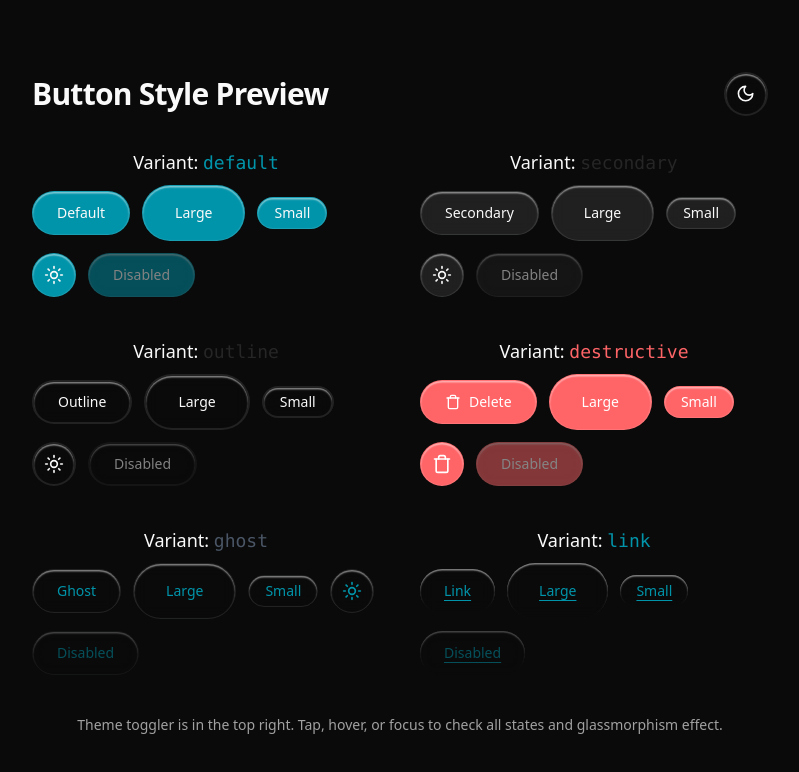
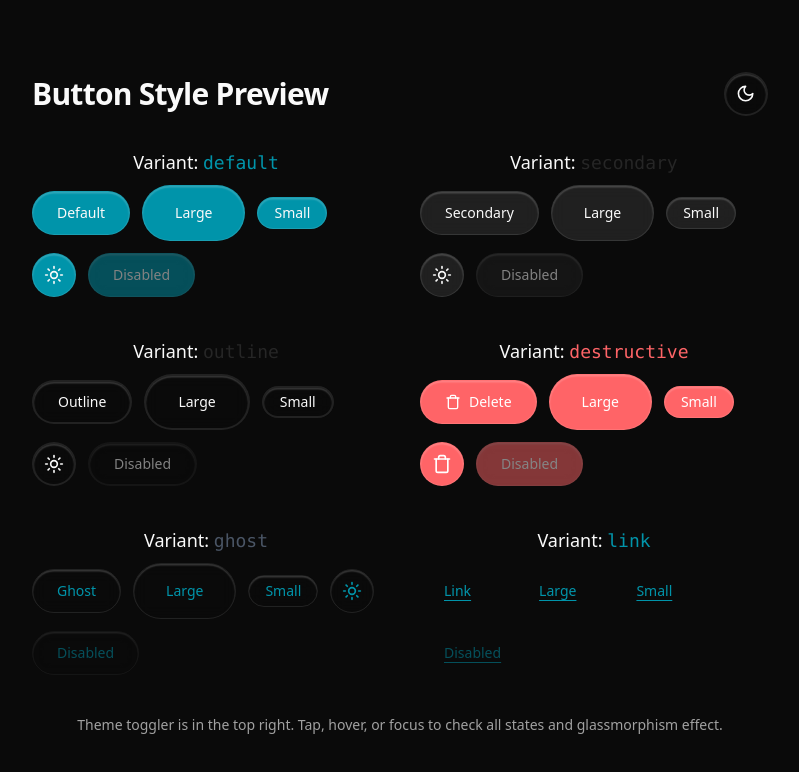
Before and after one commit to ademclk/hint, a React (Vite) app: page / in a window 1280 px wide. Shown: the top 772 px of the page, without its empty margins (240-1039 px from the left). Built offline with nearby package versions, Linux system fonts and the light colour scheme.

Commit message:
feat: custom button v2

```diff
--- a/src/components/ui/button.tsx
+++ b/src/components/ui/button.tsx
@@ -4,28 +4,23 @@ import { cva, type VariantProps } from "class-variance-authority"
 import { cn } from "@/lib/utils"
 
 const buttonVariants = cva(
-  "inline-flex items-center justify-center gap-2 whitespace-nowrap rounded-full text-sm font-medium transition-all disabled:pointer-events-none disabled:opacity-50 backdrop-blur-[8px] bg-opacity-80 border border-border" +
-  " shadow-[0_1.5px_5px_0_rgba(60,60,60,0.09)]" +
-  " [box-shadow:inset_0_1.5px_1.5px_0_rgba(255,255,255,0.5)]" +
-  " outline-none ring-0 focus-visible:ring-2 focus-visible:ring-[var(--ring)] focus-visible:ring-offset-2 transition-[box-shadow,background,ring]",
+  [
+    "inline-flex items-center justify-center gap-2 whitespace-nowrap rounded-full text-sm font-medium transition-all disabled:pointer-events-none disabled:opacity-50",
+    "outline-none ring-0 focus-visible:ring-2 focus-visible:ring-[var(--ring)] focus-visible:ring-offset-2 transition-[box-shadow,background,ring]",
+  ],
   {
     variants: {
       variant: {
-        default:
-          "bg-primary text-primary-foreground hover:bg-primary/90 active:bg-primary/80",
-        destructive:
-          "bg-destructive text-white shadow-xs hover:bg-destructive/90 active:bg-destructive/80 focus-visible:ring-destructive/40",
-        outline:
-          "border-2 border-border bg-background/80 hover:bg-accent/60 hover:text-accent-foreground",
-        secondary:
-          "bg-secondary/80 text-secondary-foreground hover:bg-secondary/50 active:bg-secondary/60",
-        ghost:
-          "bg-transparent text-primary hover:bg-accent/40 hover:text-accent-foreground active:bg-accent/70",
+        default: ["border border-border backdrop-blur-[8px] bg-opacity-80 shadow-[0_1.5px_5px_0_rgba(60,60,60,0.09)] [box-shadow:inset_0_1.5px_1.5px_0_rgba(255,255,255,0.18)] dark:border-border dark:shadow-[0_1.5px_5px_0_rgba(0,0,0,0.25)] dark:[box-shadow:inset_0_1.5px_1.5px_0_rgba(255,255,255,0.19)]", "bg-primary text-primary-foreground hover:bg-primary/90 active:bg-primary/80"],
+        destructive: ["border border-border backdrop-blur-[8px] bg-opacity-80 shadow-[0_1.5px_5px_0_rgba(60,60,60,0.09)] [box-shadow:inset_0_1.5px_1.5px_0_rgba(255,255,255,0.18)] dark:border-border dark:shadow-[0_1.5px_5px_0_rgba(0,0,0,0.25)] dark:[box-shadow:inset_0_1.5px_1.5px_0_rgba(255,255,255,0.19)]", "bg-destructive text-white shadow-xs hover:bg-destructive/90 active:bg-destructive/80 focus-visible:ring-destructive/40"],
+        outline: ["border border-border backdrop-blur-[8px] bg-opacity-80 shadow-[0_1.5px_5px_0_rgba(60,60,60,0.09)] [box-shadow:inset_0_1.5px_1.5px_0_rgba(255,255,255,0.18)] dark:border-border dark:shadow-[0_1.5px_5px_0_rgba(0,0,0,0.25)] dark:[box-shadow:inset_0_1.5px_1.5px_0_rgba(255,255,255,0.19)]", "border-2 border-border bg-background/80 hover:bg-accent/60 hover:text-accent-foreground"],
+        secondary: ["border border-border backdrop-blur-[8px] bg-opacity-80 shadow-[0_1.5px_5px_0_rgba(60,60,60,0.09)] [box-shadow:inset_0_1.5px_1.5px_0_rgba(255,255,255,0.18)] dark:border-border dark:shadow-[0_1.5px_5px_0_rgba(0,0,0,0.25)] dark:[box-shadow:inset_0_1.5px_1.5px_0_rgba(255,255,255,0.19)]", "bg-secondary/80 text-secondary-foreground hover:bg-secondary/50 active:bg-secondary/60"],
+        ghost: ["border border-border backdrop-blur-[8px] bg-opacity-80 shadow-[0_1.5px_5px_0_rgba(60,60,60,0.09)] [box-shadow:inset_0_1.5px_1.5px_0_rgba(255,255,255,0.18)] dark:border-border dark:shadow-[0_1.5px_5px_0_rgba(0,0,0,0.25)] dark:[box-shadow:inset_0_1.5px_1.5px_0_rgba(255,255,255,0.19)]", "bg-transparent text-primary hover:bg-accent/40 hover:text-accent-foreground active:bg-accent/70"],
         link:
           "border-none shadow-none p-0 underline underline-offset-4 text-primary bg-transparent hover:underline hover:bg-transparent",
       },
       size: {
-        default: "h-10 px-6 py-2 min-w-[44px] min-h-[44px]", // align with HIG minimum for tap targets
+        default: "h-10 px-6 py-2 min-w-[44px] min-h-[44px]",
         sm: "h-8 px-4 min-w-[32px] min-h-[32px]",
         lg: "h-12 px-8 min-w-[56px] min-h-[56px]",
         icon: "size-10 min-w-[44px] min-h-[44px]",
@@ -45,18 +40,16 @@ function Button({
   asChild = false,
   ...props
 }: React.ComponentProps<"button"> &
-  VariantProps<typeof buttonVariants> & {
-    asChild?: boolean
-  }) {
+  VariantProps<typeof buttonVariants> & { asChild?: boolean }) {
   const Comp = asChild ? Slot : "button"
-
   return (
     <Comp
       data-slot="button"
       className={cn(
-        buttonVariants({ variant, size }),
         "active:scale-[0.98]",
         "select-none [webkit-tap-highlight-color:transparent] duration-200",
+        "cursor-pointer",
+        buttonVariants({ variant, size }),
         className
       )}
       {...props}
```
